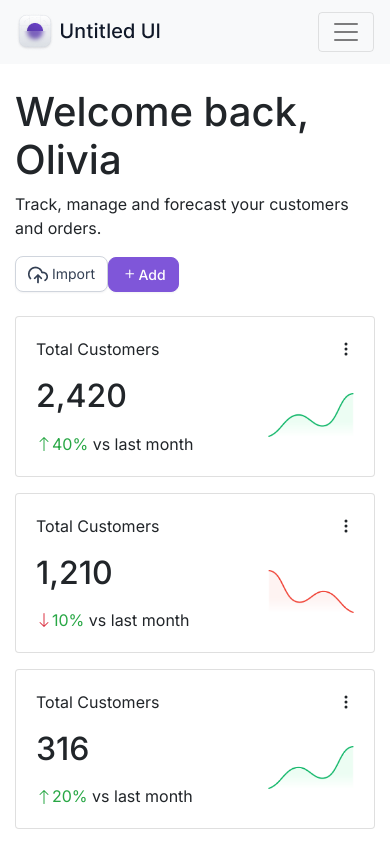
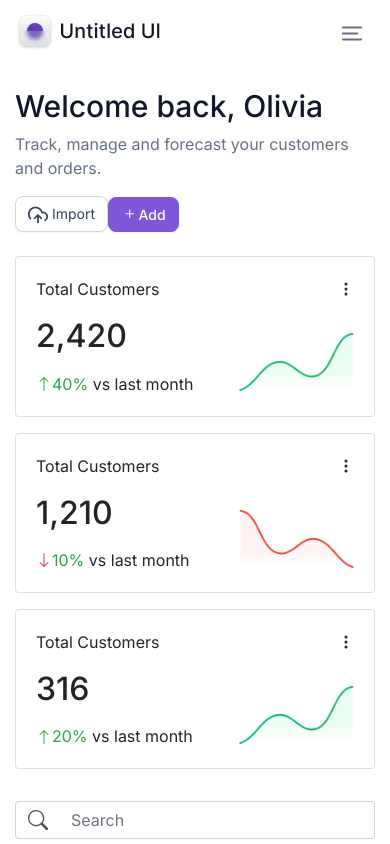
Before and after one commit to odomfavour/untitled-ui-dashboard, a Nuxt app: page / in a window 390 px wide. Shown: the top 844 px of the page. Built offline with nearby package versions, Linux system fonts and the light colour scheme; a web font is replaced by a local one.

Commit message:
ch; some changes

```diff
--- a/components/CompanyTable.vue
+++ b/components/CompanyTable.vue
@@ -20,7 +20,7 @@
         <b-tr v-for="(company, index) in companyData" :key="index">
           <b-td colspan="4">
             <div class="d-flex align-items-center">
-              <img src="/Checkbox.png" alt="" class="img-fluid mr-1" />
+              <img :src="`/${company.check}.png`" alt="" class="img-fluid mr-1" />
               <img :src="`/${company.logo}.png`" alt="" class="img-fluid" />
               <div class="ml-2">
                 <p class="mb-0" style="color: #101828; font-size: 14px">
@@ -74,7 +74,8 @@
       <b-tfoot>
         <b-tr>
           <b-td colspan="12">
-            <div class="d-flex align-items-center justify-content-between">
+            <div class="d-none d-md-block">
+               <div class="d-flex align-items-center justify-content-between">
               <div>
                 <button class="btn grey-outline-btn">Previous</button>
                 <button class="btn grey-outline-btn">Next</button>
@@ -83,10 +84,18 @@
                 <p class="mb-0">Page 1 of 10</p>
               </div>
             </div>
+            </div>
           </b-td>
         </b-tr>
       </b-tfoot>
     </b-table-simple>
+    <div class="mt-3 d-md-none d-block">
+      <div class="d-flex justify-content-between align-items-center py-3">
+        <b-icon icon="arrow-left"></b-icon>
+        <p class="mb-0">Page 1 of 10</p>
+        <b-icon icon="arrow-right"></b-icon>
+      </div>
+    </div>
   </div>
 </template>
 
@@ -103,6 +112,7 @@ export default {
           status: 'Customer',
           aboutOne: 'Content curating app',
           aboutTwo: 'Brings all your news into one Place',
+          check: 'Checkbox'
         },
         {
           logo: 'circooles',
@@ -112,6 +122,7 @@ export default {
           status: 'Churned',
           aboutOne: 'Design software',
           aboutTwo: 'Super lightweight design app',
+          check: 'Checkbox'
         },
         {
           logo: 'commandr',
@@ -121,6 +132,7 @@ export default {
           status: 'Customer',
           aboutOne: 'Data prediction',
           aboutTwo: 'AI and machine learning data',
+          check: 'Checkbox'
         },
         {
           logo: 'hourglass',
@@ -130,6 +142,7 @@ export default {
           status: 'Customer',
           aboutOne: 'Productivity',
           aboutTwo: 'Time management and productivity',
+          check: 'unchecked'
         },
         {
           logo: 'layers',
@@ -139,6 +152,7 @@ export default {
           status: 'Churned',
           aboutOne: 'Web app integrations',
           aboutTwo: 'Connect web apps seamlessly',
+          check: 'unchecked'
         },
         {
           logo: 'quotient',
@@ -148,6 +162,7 @@ export default {
           status: 'Customer',
           aboutOne: 'Sales CRM',
           aboutTwo: 'Web-based sales doc management',
+          check: 'Checkbox'
         },
         {
           logo: 'sisyphus',
@@ -157,6 +172,7 @@ export default {
           status: 'Customer',
           aboutOne: 'Automation and workflow',
           aboutTwo: 'Time tracking, invoicing and expenses',
+          check: 'Checkbox'
         },
       ],
     }
--- a/components/Navigation.vue
+++ b/components/Navigation.vue
@@ -1,6 +1,6 @@
 <template>
   <section>
-    <nav class="navbar navbar-expand-lg navbar-light bg-light">
+    <!-- <nav class="navbar navbar-expand-lg navbar-light bg-light">
       <div class="container">
         <a class="navbar-brand" href="#"
           ><img src="/Logo.png" alt="logo" class="img-fluid"
@@ -66,7 +66,59 @@
           </div>
         </div>
       </div>
-    </nav>
+    </nav> -->
+    <b-navbar toggleable="lg">
+      <div class="container">
+        <b-navbar-brand href="#">
+          <img src="/Logo.png" alt="logo" class="img-fluid"/>
+        </b-navbar-brand>
+
+    <b-navbar-toggle target="nav-collapse">
+      <img src="/navbar.png" alt="logo" class="img-fluid"/>
+    </b-navbar-toggle>
+
+    <b-collapse id="nav-collapse" is-nav>
+      <b-navbar-nav>
+        <b-nav-item href="#">Home</b-nav-item>
+        <b-nav-item href="#">Dashboard</b-nav-item>
+        <b-nav-item href="#">Projects</b-nav-item>
+        <b-nav-item href="#">Tasks</b-nav-item>
+        <b-nav-item href="#">Reporting</b-nav-item>
+        <b-nav-item href="#">Users</b-nav-item>
+      </b-navbar-nav>
+
+      <!-- Right aligned nav items -->
+      <b-navbar-nav class="ml-auto">
+
+        <div class="right-section">
+            <ul class="navbar-nav">
+              <li class="nav-item">
+                <button class="btn grey-outline-btn">
+                  <img src="/zap.png" alt="" class="img-fluid" />
+                  <span>Upgrade Now</span>
+                </button>
+              </li>
+              <li class="nav-item">
+                <div class="d-flex">
+                  <img
+                    src="/gear.png"
+                    alt=""
+                    class="img-fluid mr-1"
+                    role="button"
+                  />
+                  <img src="/bell.png" alt="" class="img-fluid" role="button" />
+                </div>
+              </li>
+              <li class="nav-item">
+                <img src="/avatar.png" alt="" class="img-fluid" role="button" />
+              </li>
+            </ul>
+          </div>
+
+      </b-navbar-nav>
+    </b-collapse>
+      </div>
+  </b-navbar>
     <div class="lower-nav py-3 d-none d-md-block">
         <div class="container">
             <div class="d-flex justify-content-between">
@@ -100,7 +152,7 @@
               </span>
             </div>
             <input
-              type="text"
+              type="search"
               class="form-control"
               placeholder="Search"
               aria-label="Search"
@@ -112,6 +164,8 @@
         </div>
 
     </div>
+    <div>
+</div>
   </section>
 </template>
 
@@ -120,6 +174,10 @@ export default {}
 </script>
 
 <style>
+
+.navbar {
+  background: #fff !important;
+}
 .right-section li {
   margin-left: 20px;
 }
@@ -137,9 +195,45 @@ export default {}
     width: 33%;
 }
 
+.search .input-group-text {
+  background: #fff;
+  border-right: 0;
+}
+
+.search input[type= 'search'] {
+  border-left: 0;
+
+}
+
+.search input[type= 'search']:focus {
+  outline: none;
+  box-shadow: none;
+  /* border-color: #344054; */
+}
+
+.navbar-light .navbar-toggler {
+  border: none;
+}
+
+.navbar-light .navbar-nav .nav-link {
+    font-family: Inter;
+font-style: normal;
+font-weight: 500;
+font-size: 16px;
+line-height: 24px;
+color:  #344054;
+}
+
+
+
 @media (max-width: 427px) {
     .search {
     width: 100%;
 }
+
+.right-section li {
+  margin-left: 0px;
+  margin-bottom: 10px;
+}
 }
 </style>
--- a/components/WelcomeSection.vue
+++ b/components/WelcomeSection.vue
@@ -1,6 +1,6 @@
 <template>
   <div class="container">
-    <div class="d-flex justify-content-between flex-md-row flex-column mt-4">
+    <div class="d-flex justify-content-between flex-md-row flex-column mt-4 intro">
       <div>
         <h1>Welcome back, Olivia</h1>
         <p>Track, manage and forecast your customers and orders.</p>
@@ -29,7 +29,7 @@
             </div>
             <div class="mt-3">
               <div class="row">
-                <div class="col-md-7 col-8">
+                <div class="col-md-7 col-7">
                   <h2>{{ item.count }}</h2>
                   <div class="mt-3">
                     <b-icon :icon="item.icon" :variant="item.variant"></b-icon>
@@ -37,7 +37,7 @@
                     last month
                   </div>
                 </div>
-                <div class="col-md-5 col-4">
+                <div class="col-md-5 col-5">
                   <img
                     :src="`/${item.img}.png `"
                     alt=""
@@ -51,15 +51,30 @@
       </div>
     </div>
     <div class="mt-3">
-        <div class="d-flex justify-content-between align-items-center flex-md-row flex-column">
+      <div
+        class="
+          d-flex
+          justify-content-between
+          align-items-center
+          flex-md-row flex-column
+        "
+      >
         <div class="left-section order-md-1 order-2">
           <div class="d-flex flex-md-row flex-column">
             <div class="order-2 order-md-1">
-                    <button class="btn purple-outline-btn mr-2 mb-3 ">All time X</button>
-                <button class="btn purple-outline-btn mr-2 mb-3">US, AU +4 X</button>
+              <button class="btn purple-outline-btn mr-2 mb-3">
+                All time X
+              </button>
+              <button class="btn purple-outline-btn mr-2 mb-3">
+                US, AU +4 X
+              </button>
             </div>
 
-                <button class="btn grey-outline-btn mb-3 filter-btn order-1 order-md-2"><b-icon icon="filter"></b-icon> More Filters</button>
+            <button
+              class="btn grey-outline-btn mb-3 filter-btn order-1 order-md-2"
+            >
+              <b-icon icon="filter"></b-icon> More Filters
+            </button>
           </div>
         </div>
         <div class="search order-md-2 order-1">
@@ -70,7 +85,7 @@
               </span>
             </div>
             <input
-              type="text"
+              type="search"
               class="form-control"
               placeholder="Search"
               aria-label="Search"
@@ -124,8 +139,8 @@ export default {
 <style>
 .primary-btn {
   color: #fff;
-  background: #7F56D9;
-border: 1px solid #7F56D9;
+  background: #7f56d9;
+  border: 1px solid #7f56d9;
   box-sizing: border-box;
   font-weight: 500;
   font-size: 14px;
@@ -134,25 +149,47 @@ border-radius: 8px;
 }
 
 .purple-outline-btn {
-    background: #F9F5FF;
-border: 1px solid #F9F5FF;
+  background: #f9f5ff;
+  border: 1px solid #f9f5ff;
 
   box-shadow: 0px 1px 2px rgba(16, 24, 40, 0.05);
   border-radius: 8px;
-color: #6941C6;
+  color: #6941c6;
   font-weight: 500;
   font-size: 14px;
 }
 
 .grey-outline-btn {
-    background: #FFFFFF;
+  background: #ffffff;
 
-border: 1px solid #D0D5DD;
+  border: 1px solid #d0d5dd;
   box-sizing: border-box;
   box-shadow: 0px 1px 2px rgba(16, 24, 40, 0.05);
   border-radius: 8px;
   color: #344054;
   font-size: 14px;
+}
+
+.intro h1 {
+  font-family: Inter;
+font-style: normal;
+font-weight: 500;
+font-size: 30px;
+color: #101828;
+}
+
+.intro p {
+  font-family: Inter;
+font-style: normal;
+font-weight: normal;
+font-size: 16px;
+line-height: 24px;
+/* identical to box height, or 150% */
+
+
+/* Gray/500 */
+
+color: #667085;
 }
 
 @media (max-width: 427px) {
```
Also changed, not shown: static/navbar.png (added), static/unchecked.png (added). Lines whose indentation alone changed are shown as unchanged.
